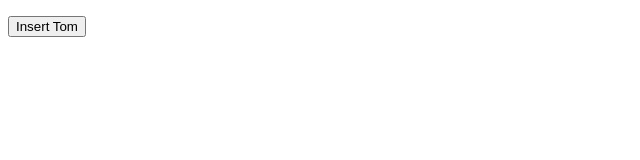
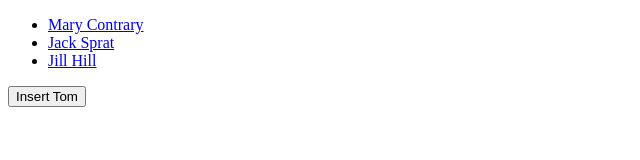
Before and after one commit to Elva2018/myProject, a plain HTML site: page test.html in a window 1280 px wide. Shown: the whole page, without its empty margins (0-640 px from the left). Drawn offline with nearby package versions, Linux system fonts and the light colour scheme.

Commit message:
Update test.html

```diff
--- a/test.html
+++ b/test.html
@@ -1,7 +1,7 @@
 <!doctype html>
 <html ng-app>
   <head>
-  	<script src="js/angular.min.js"></script>
+  	<script src="angular.min.js"></script>
   </head>
   <body>
     <div ng-controller='StudentListController'>
```
